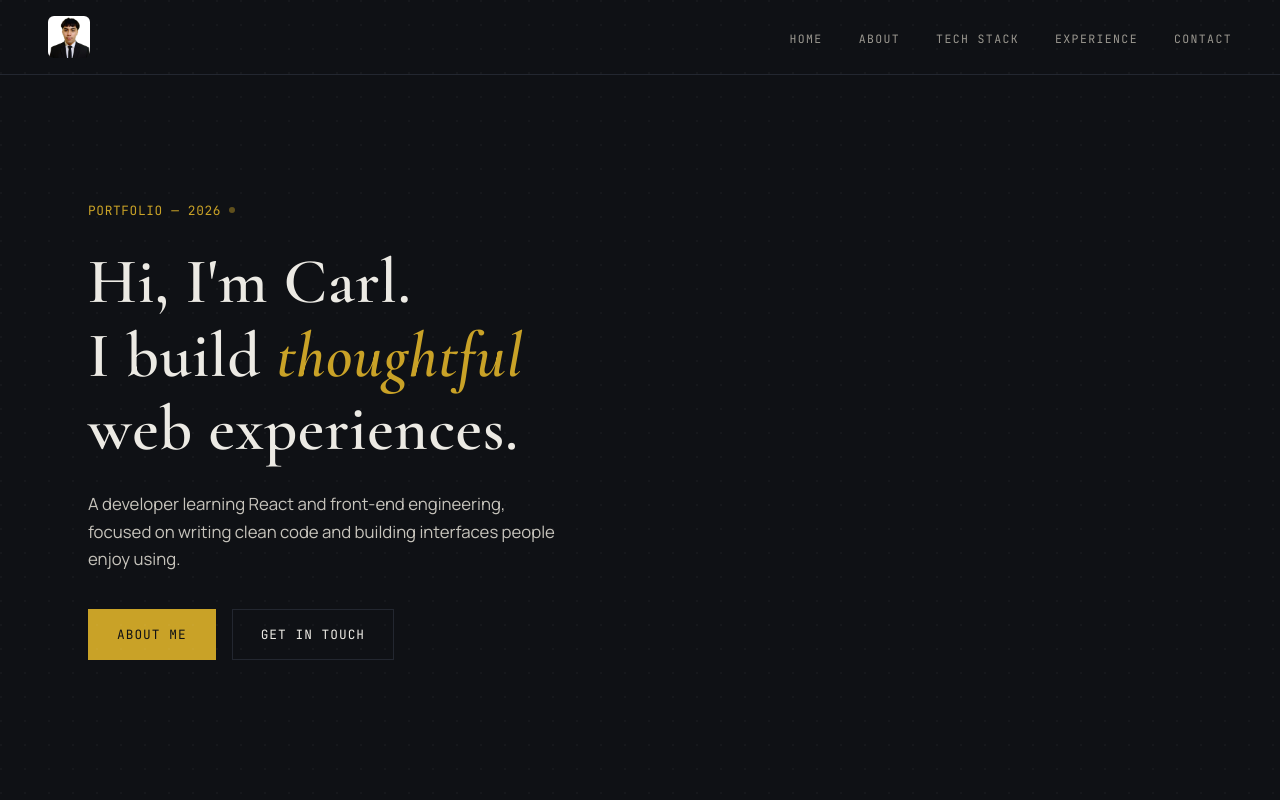
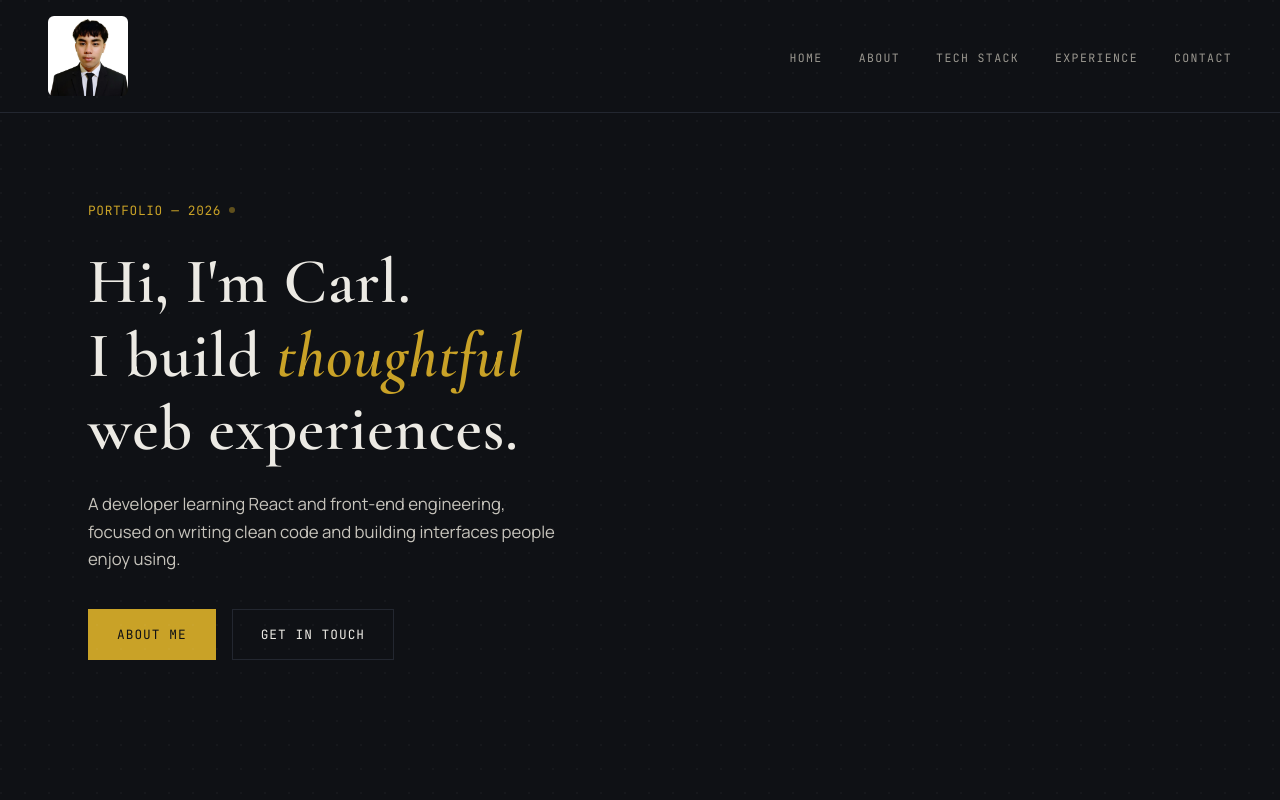
Before and after one commit to carlsebastianlazaro446-create/kush, a React (Create React App) app: page / in a window 1280 px wide. Shown: the top 800 px of the page. Built offline with nearby package versions, Linux system fonts and the light colour scheme.

Commit message:
carls photo changes

```diff
--- a/src/components/Navbar.css
+++ b/src/components/Navbar.css
@@ -23,8 +23,8 @@
 }
 
 .navbar-avatar {
-  width: 42px;
-  height: 42px;
+  width: 80px;
+  height: 80px;
   border-radius: 6px;
   object-fit: cover;
 
```
